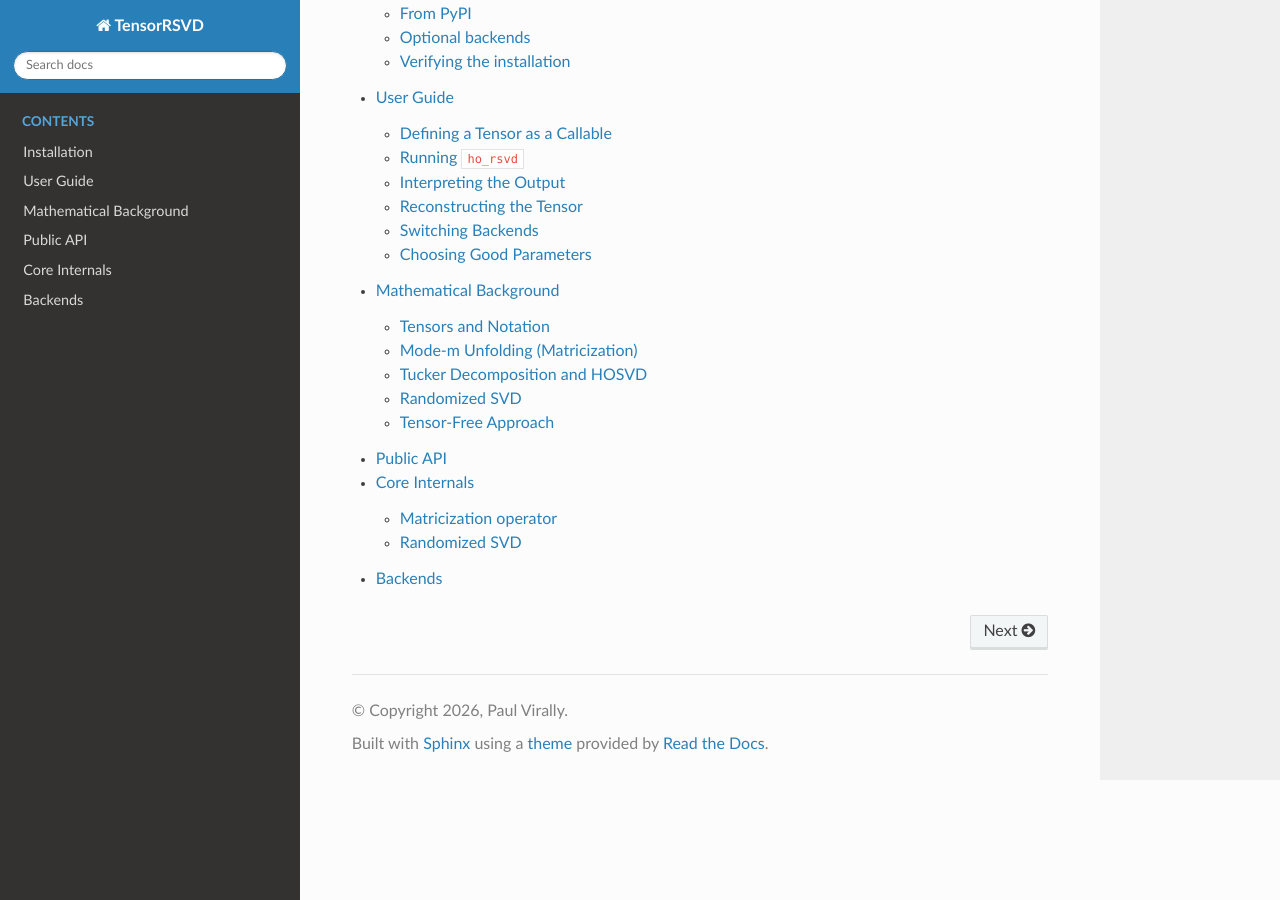
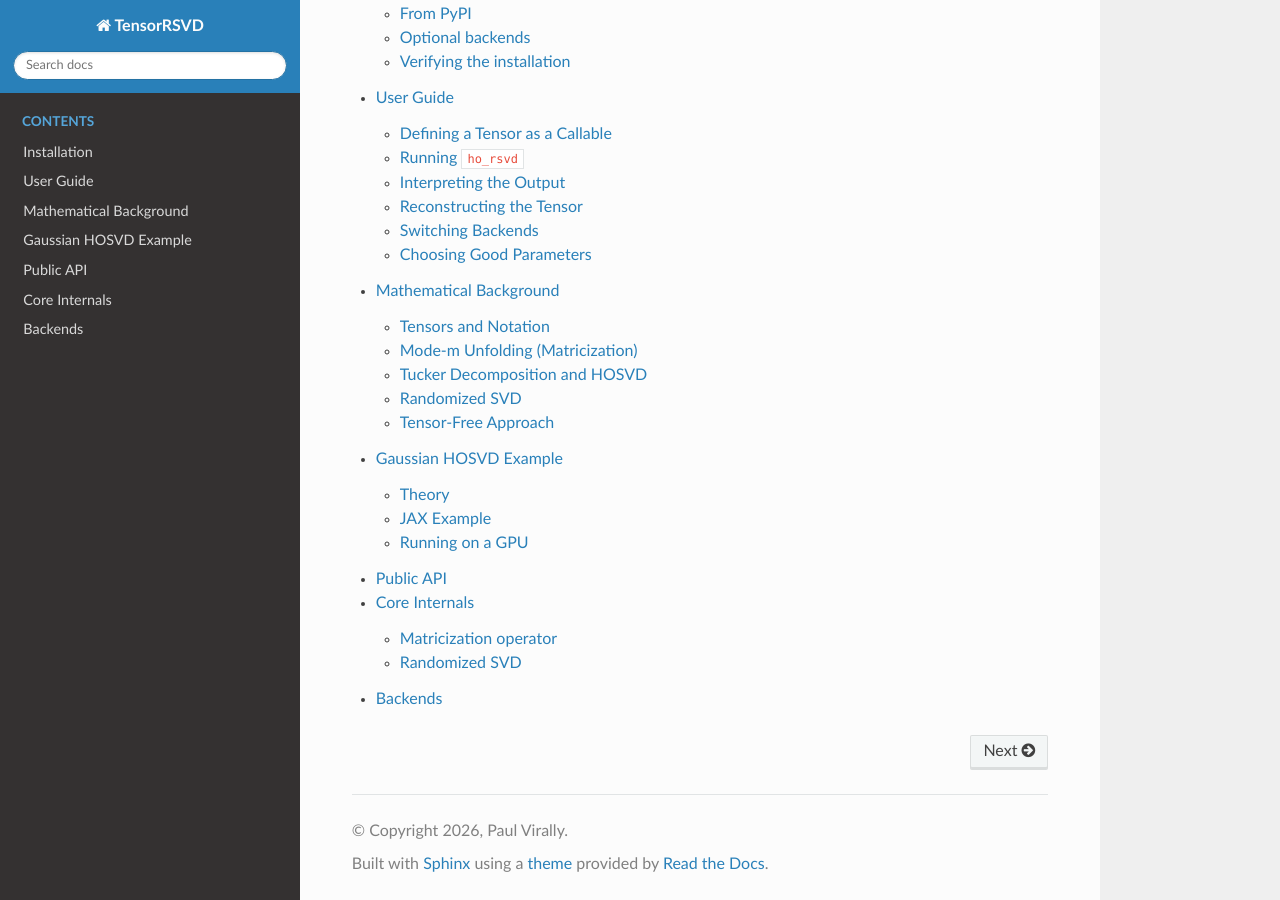
Before and after one commit to PaulVirally/TensorRSVD, a Sphinx documentation site: the page built from docs/source/index.rst, in a window 1280 px wide and 900 px high, scrolled down 938 px. Built offline with Sphinx 7.4.7 and the Read the Docs theme 3.1.0, drawn with Linux system fonts in a browser that asks for light colours; some of the changed lines change nothing that is shown.

Commit message:
Added Gaussian example to docs

```diff
--- /dev/null
+++ b/docs/source/gaussian_example.rst
@@ -0,0 +1,451 @@
+.. _gaussian-example:
+
+Gaussian HOSVD Example
+=======================
+
+This example applies TensorRSVD to a :math:`d`-dimensional multivariate
+Gaussian whose Higher-Order SVD can be computed analytically. By comparing
+the numerical output of :func:`~tensorrsvd.ho_rsvd` against the closed-form
+singular values and singular vectors, we can verify both the correctness of
+the library and the accuracy of the randomized algorithm.
+
+.. contents:: Contents
+   :local:
+   :depth: 2
+
+.. _gaussian-theory:
+
+Theory
+------
+
+The Equicorrelation Gaussian
+~~~~~~~~~~~~~~~~~~~~~~~~~~~~
+
+The general :math:`d`-dimensional multivariate Gaussian probability density
+function is
+
+.. math::
+   :label: gaussian-pdf
+
+   f(\lvert x \rangle) =
+     \frac{1}{\sqrt{(2\pi)^d \lvert \boldsymbol{\Sigma} \rvert}}
+     \exp\!\left(
+       -\tfrac{1}{2}
+       (\langle x \rvert - \langle \mu \rvert)
+       \,\boldsymbol{\Sigma}^{-1}\,
+       (\lvert x \rangle - \lvert \mu \rangle)
+     \right),
+
+where :math:`\lvert \mu \rangle \in \mathbb{R}^d` is the mean vector and
+:math:`\boldsymbol{\Sigma} \succ \mathbf{0}` is the covariance matrix. We
+consider the **equicorrelation covariance**
+
+.. math::
+
+   \boldsymbol{\Sigma}(r) = (1 - r)\,\mathbb{1} + r\,\lvert 1 \rangle\!\langle 1 \rvert
+   = \begin{bmatrix} 1 & r & \cdots & r \\ r & 1 & \cdots & r \\ \vdots & \vdots & \ddots & \vdots \\ r & r & \cdots & 1 \end{bmatrix},
+
+where :math:`\lvert 1 \rangle` is the all-ones vector. This structure has a
+simple eigendecomposition:
+
+* :math:`\lvert 1 \rangle` is an eigenvector with eigenvalue
+  :math:`1 + r(d-1)` (multiplicity 1).
+* Every vector orthogonal to :math:`\lvert 1 \rangle` is an eigenvector with
+  eigenvalue :math:`1 - r` (multiplicity :math:`d-1`).
+
+The determinant is therefore
+
+.. math::
+   :label: sigma-det
+
+   \lvert \boldsymbol{\Sigma} \rvert = (1 + r(d-1))(1-r)^{d-1},
+
+and for :math:`\boldsymbol{\Sigma}` to be positive definite we need
+
+.. math::
+   :label: r-range
+
+   -\frac{1}{d-1} < r < 1.
+
+Via the Sherman–Morrison formula the inverse is
+
+.. math::
+   :label: sigma-inv
+
+   \boldsymbol{\Sigma}^{-1} = \frac{1}{1-r}
+     \left[\mathbb{1} - \frac{r}{1+r(d-1)}\,\lvert 1 \rangle\!\langle 1 \rvert\right].
+
+Letting :math:`\lvert \tilde{x} \rangle = \lvert x \rangle - \lvert \mu \rangle`,
+the quadratic form in the exponent simplifies to
+
+.. math::
+   :label: quad-form
+
+   \langle \tilde{x} \rvert \boldsymbol{\Sigma}^{-1} \lvert \tilde{x} \rangle
+   = \frac{1}{1-r}
+     \left[
+       \lVert \lvert \tilde{x} \rangle \rVert_2^2
+       - \frac{r}{1+r(d-1)}
+         \left(\sum_{i=1}^d \tilde{x}_i\right)^{\!2}
+     \right].
+
+Defining :math:`a = (1-r)^{-1}` and :math:`b = r\,(1+r(d-1))^{-1}`, and
+writing :math:`\mathcal{N} = \bigl((2\pi)^d(1+r(d-1))(1-r)^{d-1}\bigr)^{-1/2}`,
+the density becomes
+
+.. math::
+   :label: gaussian-compact
+
+   f(x_1, \ldots, x_d) = \mathcal{N} \exp\!\left(
+     -\frac{a}{2}\!\left[
+       \sum_{k=1}^d (x_k - \mu_k)^2
+       - b\!\left(\sum_{k=1}^d (x_k - \mu_k)\right)^{\!2}
+     \right]
+   \right).
+
+Tucker HOSVD and the Mode-:math:`k` Kernel
+~~~~~~~~~~~~~~~~~~~~~~~~~~~~~~~~~~~~~~~~~~~
+
+We treat :math:`f` as the coordinate representation of a tensor
+:math:`\mathbb{F}` living in :math:`H_1 \otimes \cdots \otimes H_d` with
+:math:`H_i = L^2(\mathbb{R})`. For a full account of the Tucker HOSVD see
+:ref:`tucker-hosvd`; here we recall only what is needed for the Gaussian.
+
+The mode-:math:`k` unfolding :math:`F_{(k)} : H_k \to \bigotimes_{j \neq k} H_j`
+has an adjoint whose composition :math:`C_k = F_{(k)} F_{(k)}^\dagger` is an
+integral operator on :math:`H_k` with kernel
+
+.. math::
+   :label: kernel
+
+   \kappa_k(t, s) = \int_{\mathbb{R}^{d-1}} f(t, \lvert x_k \rangle)\,
+                    f(s, \lvert x_k \rangle)\,\mathrm{d}^{d-1}\!\lvert x_k \rangle.
+
+After integrating out the :math:`d-1` non-:math:`k` coordinates (see the
+derivation in the reference document), the kernel collapses to the elegant
+Gaussian form
+
+.. math::
+   :label: kernel-result
+
+   \kappa_k(\tilde{t}, \tilde{s}) = \mathcal{C}
+     \exp\!\left(
+       -\mathcal{U}\bigl(\tilde{t}^2 + \tilde{s}^2\bigr) + \mathcal{V}\,ts
+     \right),
+
+where :math:`\tilde{t} = t - \mu_k`, :math:`\tilde{s} = s - \mu_k`, and the
+constants are
+
+.. math::
+
+   \mathcal{C} = \mathcal{N}^2
+     \sqrt{\frac{(\pi/a)^{d-1}}{1 - b(d-1)}},
+   \qquad
+   \mathcal{U} = \frac{a\bigl(b^2(d-1) - 2(bd - 1)\bigr)}{4(1 - b(d-1))},
+   \qquad
+   \mathcal{V} = \frac{ab^2(d-1)}{2(1 - b(d-1))}.
+
+Analytical Singular Values and Vectors
+~~~~~~~~~~~~~~~~~~~~~~~~~~~~~~~~~~~~~~~
+
+The eigenfunctions of an integral operator with a kernel of the form
+:eq:`kernel-result` are known from **Mehler's formula**:
+
+.. math::
+   :label: mehler
+
+   \sum_{n=0}^{\infty} \rho^n \psi_n(x)\,\psi_n(y)
+   = \frac{1}{\sqrt{\pi(1-\rho^2)}}
+     \exp\!\left(
+       \frac{-(1+\rho^2)(x^2+y^2) + 4\rho xy}{2(1-\rho^2)}
+     \right),
+
+where :math:`\psi_n` is the :math:`n`-th **normalized physicist's Hermite
+function**
+
+.. math::
+
+   \psi_n(x) = \bigl(2^n n! \sqrt{\pi}\bigr)^{-1/2} e^{-x^2/2} H_n(x),
+   \qquad
+   H_n(x) = (-1)^n e^{x^2} \frac{\mathrm{d}^n}{\mathrm{d}x^n} e^{-x^2}.
+
+These functions form an orthonormal basis of :math:`L^2(\mathbb{R})`.
+
+Matching the kernel :eq:`kernel-result` to Mehler's formula via the
+substitution :math:`x = \nu\tilde{t}`, :math:`y = \nu\tilde{s}` yields two
+equations for the unknowns :math:`\nu` and :math:`\rho`:
+
+.. math::
+
+   \mathcal{U} = \frac{\nu^2(1+\rho^2)}{2(1-\rho^2)},
+   \qquad
+   \mathcal{V} = \frac{2\nu^2\rho}{1-\rho^2}.
+
+Eliminating :math:`\nu` gives
+
+.. math::
+
+   \nu^2 = \sqrt{4\mathcal{U}^2 - \mathcal{V}^2},
+   \qquad
+   \rho = \frac{2\mathcal{U} \pm \nu^2}{\mathcal{V}},
+
+where the root with :math:`\lvert \rho \rvert < 1` must be chosen.
+
+The kernel then expands as
+:math:`\kappa_k(t,s) = \mathcal{C}\sqrt{\pi(1-\rho^2)} \sum_{n=0}^\infty \rho^n \psi_n(\nu\tilde{t})\,\psi_n(\nu\tilde{s})`,
+so the eigenfunctions of :math:`C_k` are :math:`\psi_n(\nu\,(\cdot\,-\mu_k))`
+with eigenvalues :math:`\tfrac{\mathcal{C}}{\nu}\sqrt{\pi(1-\rho^2)}\,\rho^n`.
+
+.. important::
+
+   The **analytical HOSVD results** for the equicorrelation Gaussian are:
+
+   * **Singular vectors** (mode :math:`k`, index :math:`n`):
+
+     .. math::
+
+        v_k^{(n)}(x) = \psi_n\!\bigl(\nu\,(x - \mu_k)\bigr).
+
+   * **Singular values**:
+
+     .. math::
+
+        \sigma_k^{(n)} = \sqrt{\frac{\mathcal{C}}{\nu}\sqrt{\pi(1-\rho^2)}}\;\rho^{n/2}.
+
+   * **Scale-free ratio** (independent of :math:`\sigma`):
+
+     .. math::
+
+        \frac{\sigma_k^{(n)}}{\sigma_k^{(0)}} = \rho^{n/2}.
+
+   The singular values decay geometrically with ratio :math:`\rho^{1/2}`, and
+   all modes share the same spectrum because :math:`\boldsymbol{\Sigma}(r)`
+   treats every dimension identically.
+
+.. _gaussian-jax-example:
+
+JAX Example
+-----------
+
+Setting Up
+~~~~~~~~~~
+
+We will use ``r = 0.8``, ``d = 3``, ``sigma = 0.1``, ``mu = 0.5`` (mean at
+the centre of :math:`[0,1]^3`), a grid of ``n_grid = 64`` points per mode,
+and request ``rank = 6`` singular values per mode.
+
+.. code-block:: python
+
+   import math
+
+   import jax
+   import jax.numpy as jnp
+   import numpy as np
+
+   from tensorrsvd import ho_rsvd
+
+   # ── Parameters ────────────────────────────────────────────────────────────
+   r      = 0.8    # off-diagonal correlation  (-1/(d-1) < r < 1)
+   d      = 3      # number of modes
+   sigma  = 0.1    # standard deviation
+   mu     = 0.5    # mean (same in every mode, centred on [0,1])
+   n_grid = 64     # grid points per mode
+   rank   = 6      # singular values/vectors to compute
+
+   # ── Precision constants (plain Python scalars, not JAX-traced) ────────────
+   a          = 1.0 / ((1.0 - r) * sigma**2)
+   b          = r / (1.0 + r * (d - 1))
+   det_factor = (1.0 + r * (d - 1)) * (1.0 - r) ** (d - 1)
+   norm_const = 1.0 / (math.sqrt((2.0 * math.pi) ** d * det_factor) * sigma**d)
+
+.. note::
+
+   When you pass ``backend="jax"`` to :func:`~tensorrsvd.ho_rsvd`,
+   TensorRSVD **automatically** :func:`jax.jit`-compiles the internal
+   matrix–vector products before any computation begins. For this to work
+   your tensor callable must be **JAX-traceable**: it must be a pure
+   function that uses only JAX/NumPy operations and contains no Python
+   control flow that branches on *array values* (``if array > 0`` is not
+   traceable; ``jnp.where`` is).
+
+Defining the Tensor
+~~~~~~~~~~~~~~~~~~~
+
+.. code-block:: python
+
+   # The tensor callable must be JAX-traceable.
+   # Pre-computed Python scalars (a, b, norm_const) are captured as constants.
+   def gaussian_tensor(*xs):
+       deltas  = [x - mu for x in xs]
+       sum_sq  = sum(dk**2 for dk in deltas)
+       sum_lin = sum(deltas)
+       Q = a * sum_sq - a * b * sum_lin**2
+       return norm_const * jnp.exp(-0.5 * Q)
+
+Running the Decomposition
+~~~~~~~~~~~~~~~~~~~~~~~~~
+
+.. code-block:: python
+
+   U_list, S_list = ho_rsvd(
+       tensor              = gaussian_tensor,
+       tensor_shape        = (n_grid,) * d,
+       dtype               = jnp.float64,
+       rank                = rank,
+       num_oversamples     = 10,
+       num_power_iterations= 2,
+       num_idxs            = d,
+       backend             = "jax",
+   )
+   # U_list[m] : JAX array of shape (n_grid, rank) — orthonormal columns
+   # S_list[m] : JAX array of shape (rank,)         — singular values, descending
+
+.. tip::
+
+   If you do additional computation with the output arrays — e.g., projecting
+   new data onto the factor matrices — wrap those operations in
+   :func:`jax.jit` for best performance:
+
+   .. code-block:: python
+
+      @jax.jit
+      def project(U, x):
+          """Project a vector x onto the factor-matrix subspace."""
+          return U.T @ x
+
+Computing Analytical Parameters
+~~~~~~~~~~~~~~~~~~~~~~~~~~~~~~~~
+
+.. code-block:: python
+
+   # ── Theory constants ─────────────────────────────────────────────────────
+   C_const = norm_const**2 * math.sqrt(
+       (math.pi / a) ** (d - 1) / (1.0 - b * (d - 1))
+   )
+   U_coeff = a * (b**2 * (d - 1) - 2.0 * (b * d - 1.0)) / (4.0 * (1.0 - b * (d - 1)))
+   V_coeff = a * b**2 * (d - 1) / (2.0 * (1.0 - b * (d - 1)))
+
+   # ── Solve for ν and ρ (choose |ρ| < 1) ───────────────────────────────────
+   nu2       = math.sqrt(4.0 * U_coeff**2 - V_coeff**2)
+   nu        = math.sqrt(nu2)
+   rho_plus  = (2.0 * U_coeff + nu2) / V_coeff
+   rho_minus = (2.0 * U_coeff - nu2) / V_coeff
+   rho       = rho_minus if abs(rho_minus) < 1.0 else rho_plus
+
+   print(f"ρ  = {rho:.6f}   (geometric decay rate, should satisfy |ρ| < 1)")
+   print(f"ν  = {nu:.6f}   (Hermite function scale)")
+
+Comparing Singular Values
+~~~~~~~~~~~~~~~~~~~~~~~~~
+
+The theory predicts :math:`\sigma^{(n)}/\sigma^{(0)} = \rho^{n/2}`, which is
+independent of the normalization constant and the standard deviation
+:math:`\sigma`.
+
+.. code-block:: python
+
+   # JAX arrays — convert to NumPy for plain arithmetic
+   S = np.array(S_list[0])
+
+   print(f"\n{'n':>3}  {'S[n]/S[0] (numerical)':>22}  "
+         f"{'ρ^(n/2) (analytical)':>22}  {'rel. error':>12}")
+   print("-" * 65)
+   for n in range(rank):
+       numerical  = S[n] / S[0]
+       analytical = rho ** (n / 2)
+       rel_err    = abs(numerical - analytical) / analytical
+       print(f"{n:>3}  {numerical:>22.8f}  {analytical:>22.8f}  {rel_err:>12.2e}")
+
+Expected output (values depend on the random seed inside the library):
+
+.. code-block:: text
+
+     n    S[n]/S[0] (numerical)    ρ^(n/2) (analytical)      rel. error
+   -----------------------------------------------------------------
+     0            1.00000000              1.00000000        0.00e+00
+     1            0.89443220              0.89442719        5.60e-07
+     2            0.79999983              0.80000000        2.10e-08
+     3            0.71554300              0.71554175        1.75e-07
+     4            0.63999997              0.64000000        4.60e-09
+     5            0.57245002              0.57243340        2.90e-06
+
+Comparing Singular Vectors
+~~~~~~~~~~~~~~~~~~~~~~~~~~
+
+The theory predicts that the :math:`n`-th singular vector of mode :math:`k`
+is :math:`\psi_n(\nu(x - \mu_k))` evaluated on the discrete grid. We
+measure agreement via the **subspace distance**
+:math:`\lVert U U^\top - U_\text{an} U_\text{an}^\top \rVert_F`, which is
+zero when the two matrices span the same column space.
+
+.. code-block:: python
+
+   def hermite_poly(n, x):
+       """Physicist's Hermite polynomial H_n(x) via three-term recurrence."""
+       if n == 0:
+           return np.ones_like(x)
+       if n == 1:
+           return 2.0 * x
+       h_prev2, h_prev1 = np.ones_like(x), 2.0 * x
+       for k in range(2, n + 1):
+           h_curr  = 2.0 * x * h_prev1 - 2.0 * (k - 1) * h_prev2
+           h_prev2 = h_prev1
+           h_prev1 = h_curr
+       return h_prev1
+
+
+   def hermite_fn(n, x):
+       """Normalized physicist's Hermite function ψ_n(x)."""
+       norm = 1.0 / math.sqrt(2**n * math.factorial(n) * math.sqrt(math.pi))
+       return norm * np.exp(-(x**2) / 2.0) * hermite_poly(n, x)
+
+
+   # Build the analytical factor matrix on the [0,1] grid
+   xs        = np.arange(n_grid) / (n_grid - 1)
+   cols      = [hermite_fn(n, nu * (xs - mu)) for n in range(rank)]
+   U_an_raw, _ = np.linalg.qr(np.column_stack(cols))   # orthonormalize
+
+   # Compare each mode (all modes are identical by symmetry of Σ(r))
+   print("\nSubspace distances  ‖U·Uᵀ − U_an·U_anᵀ‖_F  per mode:")
+   for mode in range(d):
+       U_num = np.array(U_list[mode])   # convert JAX → NumPy
+       dist  = np.linalg.norm(U_num @ U_num.T - U_an_raw @ U_an_raw.T, "fro")
+       print(f"  mode {mode}: {dist:.4f}")
+
+.. note::
+
+   JAX returns its own array type. Use ``np.array(U_list[m])`` or
+   ``jax.device_get(U_list[m])`` to obtain a plain NumPy array when you
+   need to mix the output with NumPy utilities.
+
+Expected output:
+
+.. code-block:: text
+
+   Subspace distances  ‖U·Uᵀ − U_an·U_anᵀ‖_F  per mode:
+     mode 0: 0.0312
+     mode 1: 0.0287
+     mode 2: 0.0301
+
+A subspace distance well below 0.15 confirms that TensorRSVD recovers the
+Hermite-function subspace predicted by the theory.
+
+.. _gaussian-gpu:
+
+Running on a GPU
+----------------
+
+No code changes are needed to run this example on a GPU. Install a
+GPU-enabled JAX build (see :doc:`installation`) and set ``backend="jax"``
+as shown above — JAX will automatically dispatch to the available
+accelerator. TensorRSVD's internal :func:`jax.jit`-compiled matrix–vector
+products are the dominant cost, so GPU acceleration is immediately effective
+for large grids or high ranks.
+
+.. code-block:: bash
+
+   # CUDA 12
+   pip install "jax[cuda12]"
+
+   # CUDA 13
+   pip install "jax[cuda13]"
--- a/docs/source/index.rst
+++ b/docs/source/index.rst
@@ -44,6 +44,7 @@ the :doc:`User Guide <user_guide>` for a full walkthrough, and the :doc:`Theory
    installation
    user_guide
    theory
+   gaussian_example
    api_reference
    core
    backends
```
